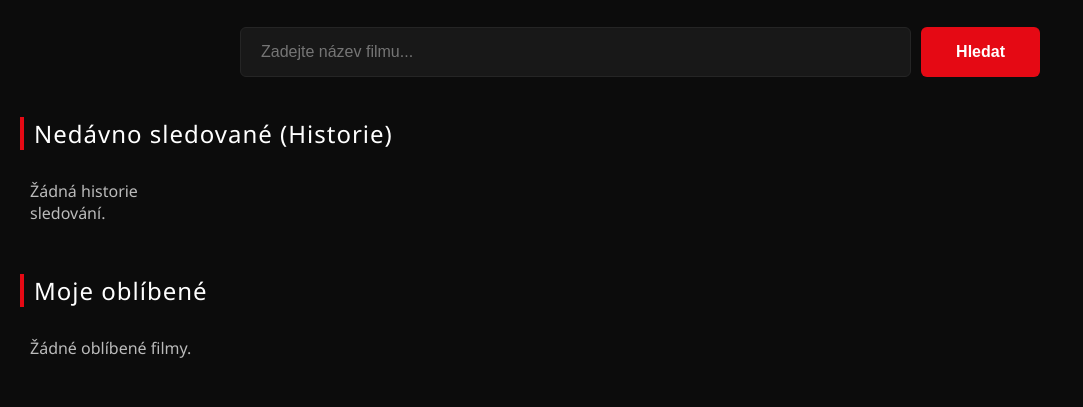
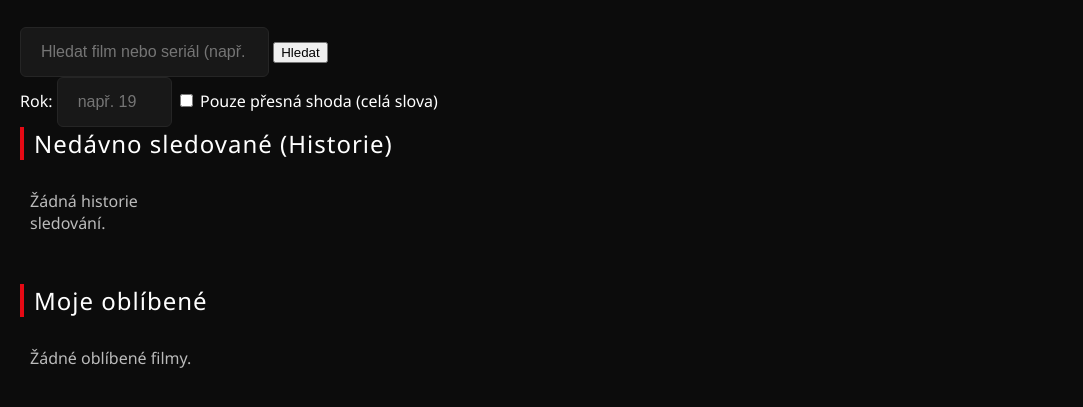
Before and after one commit to LukasJef/streamujto, a plain HTML site: page public/index.html in a window 1280 px wide. Shown: the part 105-512 px from the top of the page, without its empty margins (0-1083 px from the left). Drawn offline with Linux system fonts and the light colour scheme.

Commit message:
Refactor HTML structure and search functionality

```diff
--- a/public/index.html
+++ b/public/index.html
@@ -307,10 +307,24 @@
     <div class="container">
         <h1 class="logo" onclick="showMainPage()">MOVIORA</h1>
 
-        <div class="search-box">
-            <input type="text" id="searchQuery" placeholder="Zadejte název filmu...">
-            <button class="btn-search" onclick="search()">Hledat</button>
-        </div>
+        <div class="search-box-container">
+    <div class="search-main-row">
+        <input type="text" id="searchQuery" placeholder="Hledat film nebo seriál (např. Slunce, seno, jahody)..." autocomplete="off">
+        <button id="searchBtn" onclick="search()">Hledat</button>
+    </div>
+
+    <!-- Filtry vyhledávání -->
+    <div class="search-filters">
+        <label class="filter-item">
+            <span>Rok:</span>
+            <input type="number" id="filterYear" placeholder="např. 1984" min="1900" max="2030">
+        </label>
+        <label class="filter-item checkbox-label">
+            <input type="checkbox" id="filterExact">
+            <span>Pouze přesná shoda (celá slova)</span>
+        </label>
+    </div>
+</div>
 
         <!-- Video přehrávač -->
         <div id="playerContainer">
```
